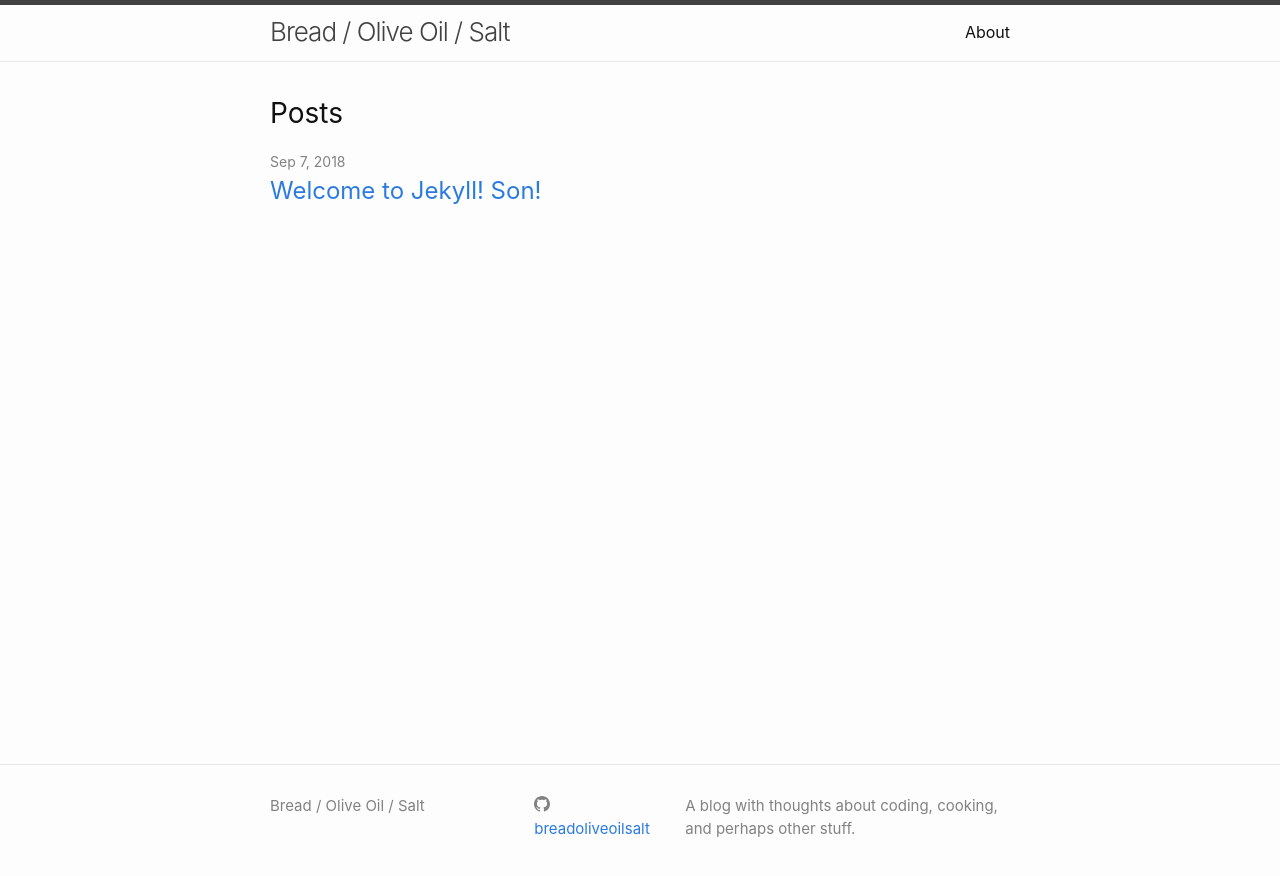
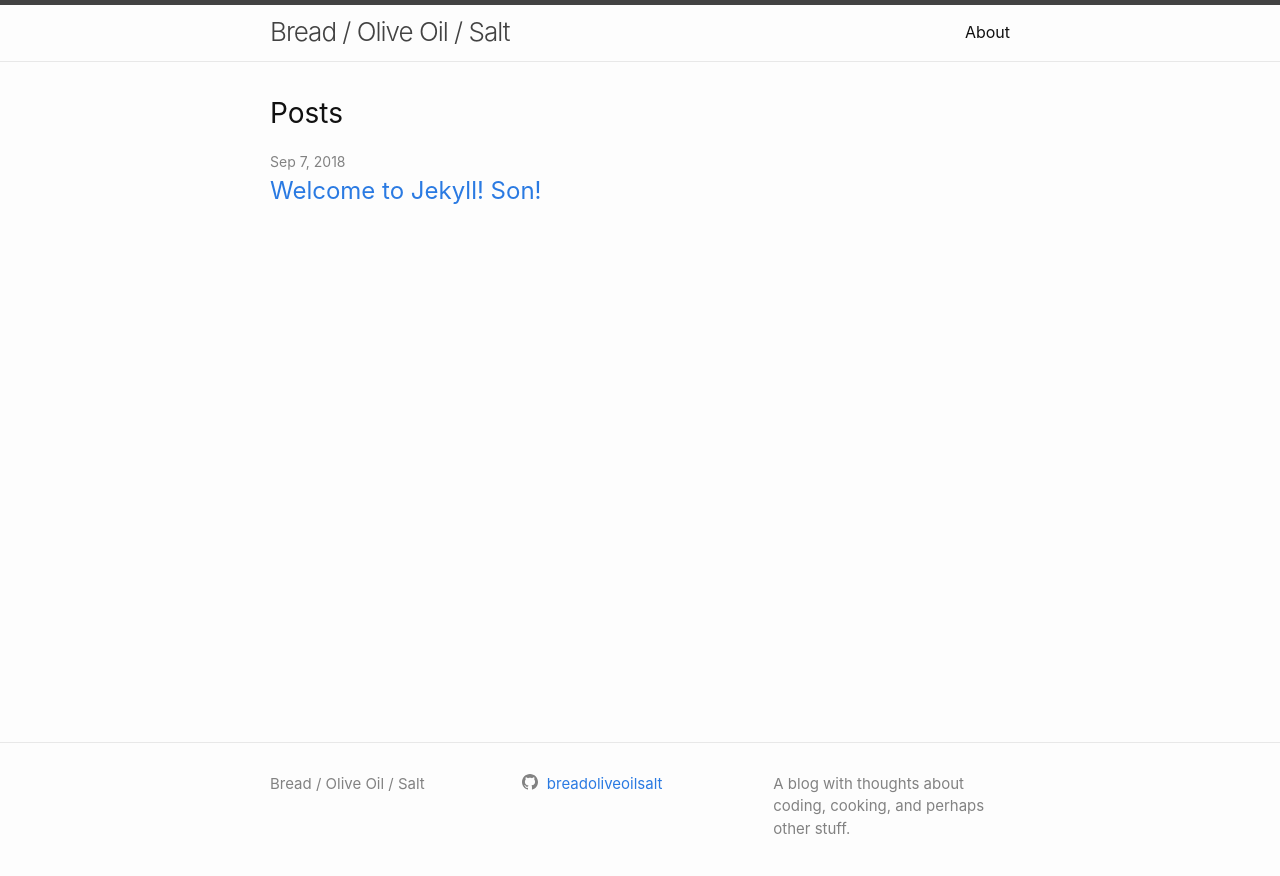
Before and after one commit to breadoliveoilsalt/breadoliveoilsalt.github.io, a Jekyll site: the page built from index.md, in a window 1280 px wide. Shown: the top 876 px of the page. Built offline with Jekyll 4.4.1, drawn with Linux system fonts in a browser that asks for light colours.

Commit message:
Adjust footer column width
See _sass/minima/_layout.scss
Used to be 35/20/45%

```diff
--- a/_sass/minima/_layout.scss
+++ b/_sass/minima/_layout.scss
@@ -135,18 +135,18 @@
 }
 
 .footer-col-1 {
-  width: -webkit-calc(35% - (#{$spacing-unit} / 2));
-  width:         calc(35% - (#{$spacing-unit} / 2));
+  width: -webkit-calc(33.33% - (#{$spacing-unit} / 2));
+  width:         calc(33.33% - (#{$spacing-unit} / 2));
 }
 
 .footer-col-2 {
-  width: -webkit-calc(20% - (#{$spacing-unit} / 2));
-  width:         calc(20% - (#{$spacing-unit} / 2));
+  width: -webkit-calc(33.33% - (#{$spacing-unit} / 2));
+  width:         calc(33.33% - (#{$spacing-unit} / 2));
 }
 
 .footer-col-3 {
-  width: -webkit-calc(45% - (#{$spacing-unit} / 2));
-  width:         calc(45% - (#{$spacing-unit} / 2));
+  width: -webkit-calc(33.33% - (#{$spacing-unit} / 2));
+  width:         calc(33.33% - (#{$spacing-unit} / 2));
 }
 
 @include media-query($on-laptop) {
```
